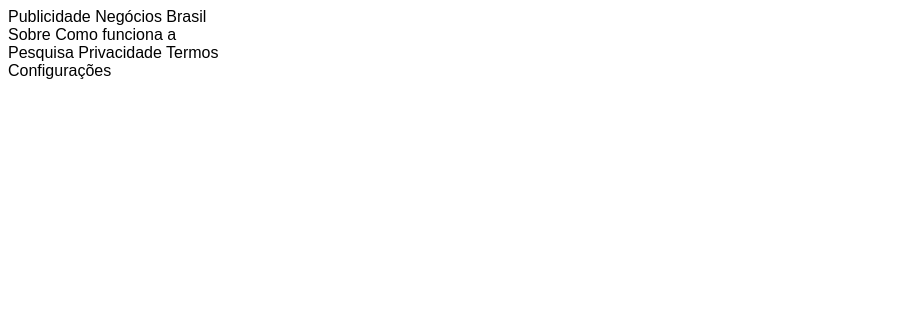
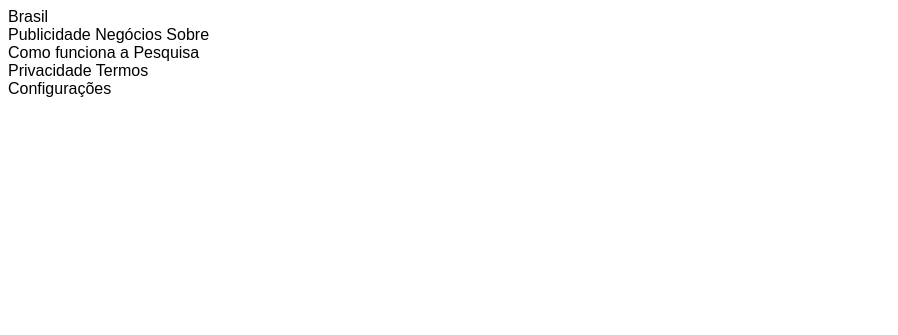
Before and after one commit to MadHartz/google-homepage, a plain HTML site: page index.html in a window 1280 px wide. Shown: the top 335 px of the page, without its empty margins (0-898 px from the left). Drawn offline with Linux system fonts and the light colour scheme.

Commit message:
footer class

```diff
--- a/index.html
+++ b/index.html
@@ -12,15 +12,19 @@
                 <button id="google-search">Google Search</button>
             </div>
         </div>
-        <div id="footer">
-            <a ref="" id="Publicidade">Publicidade</a>
-            <a ref="" id="Negócios">Negócios</a>
-            <a ref="" id="Brasil">Brasil</a>
-            <a ref="" id="Sobre">Sobre</a>
-            <a ref="" id="Como">Como funciona a Pesquisa</a>
-            <a ref="" id="Privacidade">Privacidade</a>
-            <a ref="" id="Termos">Termos</a>
-            <a ref="" id="Configurações">Configurações</a>
-        </div>
+        <footer class="footer">
+            <div id="footer-left">
+                <a ref="#" id="Brasil">Brasil<br></a>
+                <a ref="#" id="Publicidade">Publicidade</a>
+                <a ref="#" id="Negócios">Negócios</a>
+                <a ref="#" id="Sobre">Sobre</a>
+                <a ref="#" id="Como">Como funciona a Pesquisa</a>
+            </div>
+            <div id="footer-right">
+                <a ref="#" id="Privacidade">Privacidade</a>
+                <a ref="#" id="Termos">Termos</a>
+                <a ref="#" id="Configurações">Configurações</a>
+            </div>
+        </footer>
     </body>
 </html>
```
